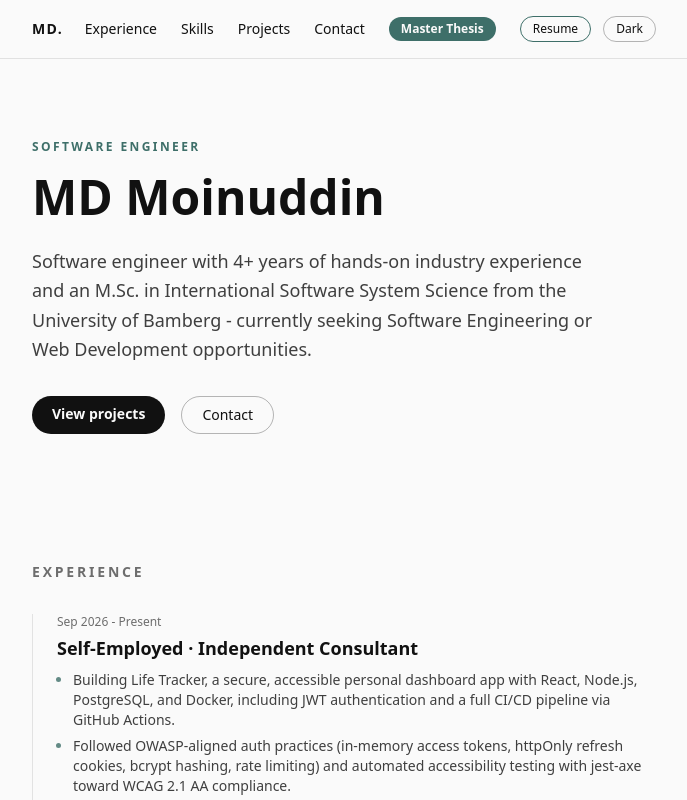
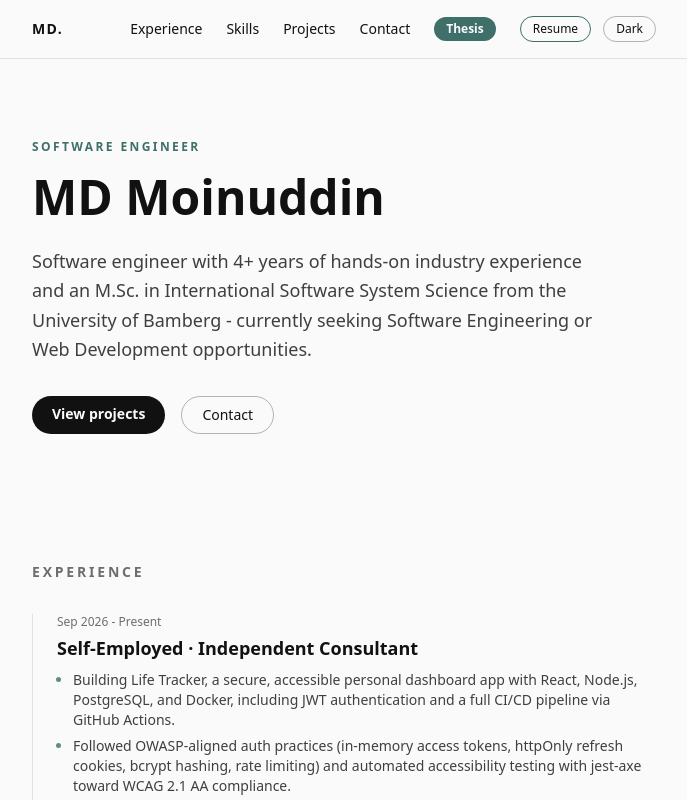
Before and after one commit to MD-Moinuddin/My-Portfolio, a Next.js app: page / in a window 1280 px wide. Shown: the top 800 px of the page, without its empty margins (296-983 px from the left). Built offline with nearby package versions, Linux system fonts and the light colour scheme.

Commit message:
copy: rename nav button from "Master Thesis" to "Thesis"
Co-Authored-By: Claude Sonnet 5 <noreply@anthropic.com>

```diff
--- a/components/layout/Navbar.tsx
+++ b/components/layout/Navbar.tsx
@@ -43,7 +43,7 @@ export function Navbar() {
                 onClick={() => setOpen(false)}
                 className="inline-block rounded-full bg-accent-text px-3 py-1 text-xs font-semibold text-paper dark:bg-accent dark:text-canvas"
               >
-                Master Thesis
+                Thesis
               </Link>
             </li>
             <li>
```
Also changed, not shown: 1 other file (tests, documents, lock files or other folders).
